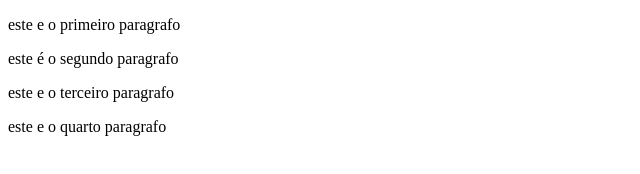
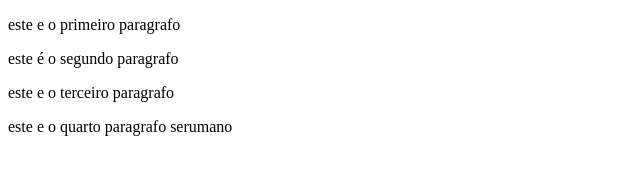
Before and after one commit to ulisses9918/progweb, a plain HTML site: page index.html in a window 1280 px wide. Shown: the full height of the page, 0-640 px from the left. Drawn offline with Linux system fonts and the light colour scheme.

Commit message:
erro de conflito local

```diff
--- a/index.html
+++ b/index.html
@@ -7,6 +7,6 @@
 <p>este e o primeiro paragrafo</p>
 <p>este é o segundo paragrafo </p>
 <p>este e o terceiro paragrafo</p>
-<p>este e o quarto paragrafo</p>
+<p>este e o quarto paragrafo serumano</p>
 </body>
 </html>
```
